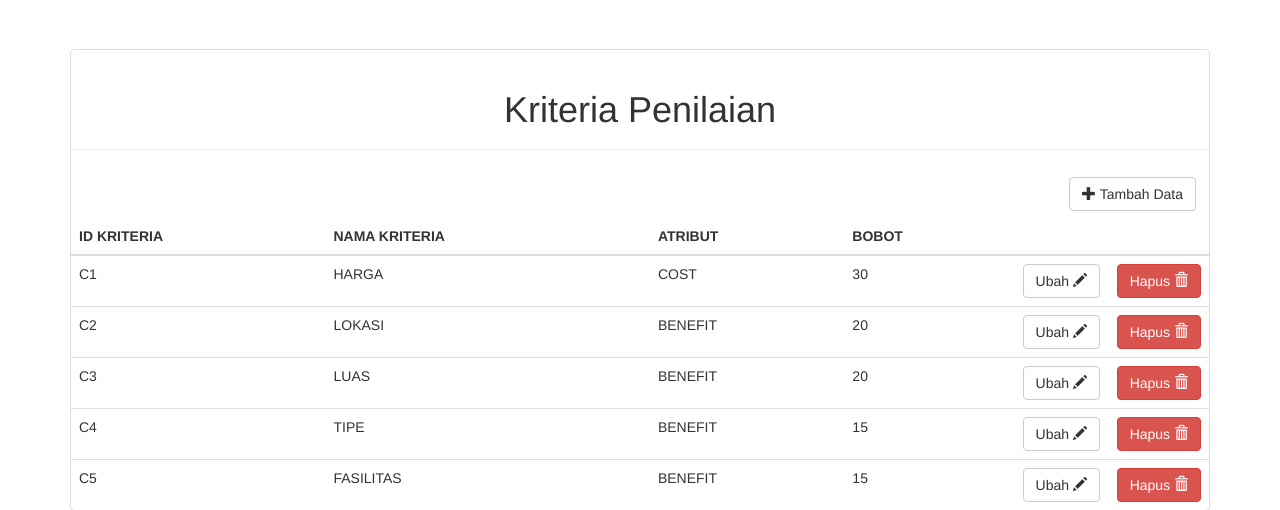
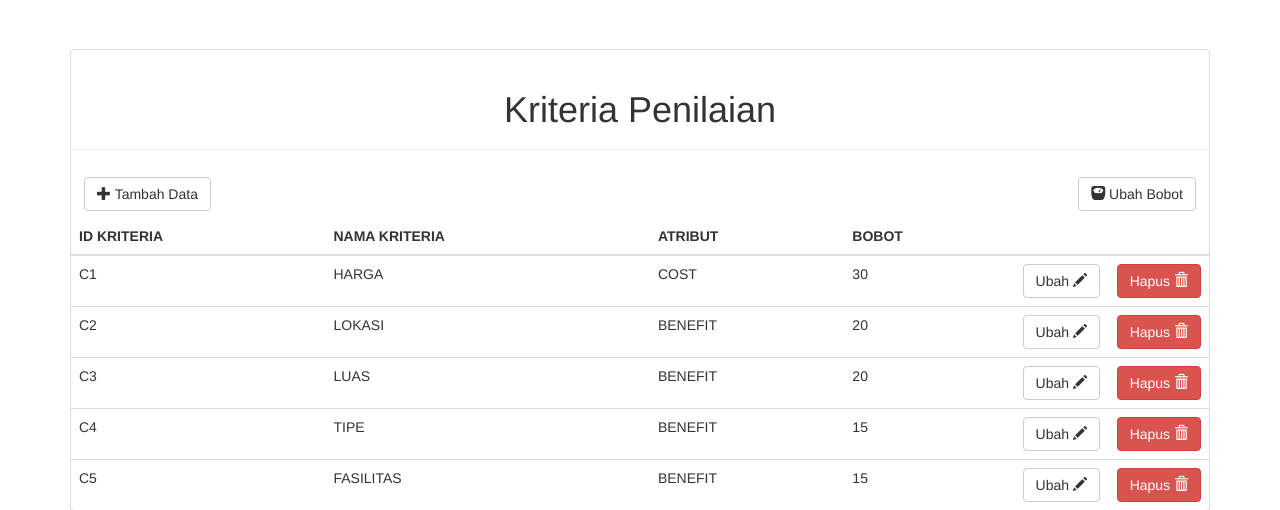
Before and after one commit to spras00/spk_zawa, a CodeIgniter app: page /spk_zawa/kriteria in a window 1280 px wide. Shown: the part 51-561 px from the top of the page. Run offline with CodeIgniter, Linux system fonts and the light colour scheme; a user stored in the database is signed in; data comes from the database, SQL or seed files in the repository; some libraries are stand-ins or nearby versions.

Commit message:
Update view_kriteria.php

```diff
--- a/application/views/view_kriteria.php
+++ b/application/views/view_kriteria.php
@@ -1,10 +1,18 @@
 </div>
 <div class="table-responsive">
-<div class="btn header-btn pull-right">
+<div class="btn header-btn pull-left">
 <a href="<?php echo site_url('kriteria/input'); ?>">
 <button type="button" class="btn btn-default ">
 <span class="glyphicon glyphicon-plus" aria-hidden="true"></span>
 Tambah Data
+</button>
+</a>
+</div>
+<div class="btn header-btn pull-right">
+<a href="<?php echo site_url('kriteria/edit_b'); ?>">
+<button type="button" class="btn btn-default ">
+<span class="glyphicon glyphicon-scale" aria-hidden="true"></span>
+Ubah Bobot
 </button>
 </a>
 </div>
```
